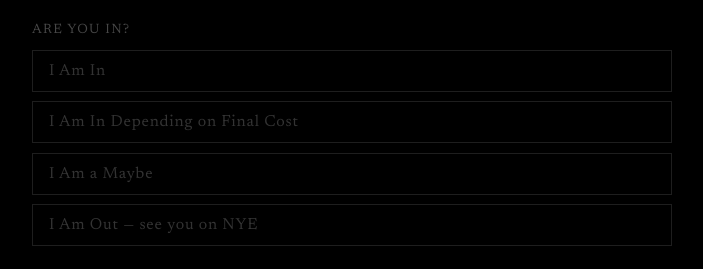
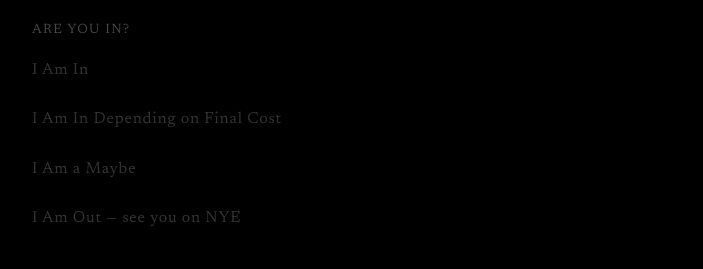
Before and after one commit to ava-firstaccess/wedding-website, a Next.js app: page /bach in a window 1280 px wide. Shown: the part 976-1245 px from the top of the page, without its empty margins (288-991 px from the left). Built offline with nearby package versions, Linux system fonts and the light colour scheme.

Commit message:
RSVP options: no border by default, border appears on selection only

```diff
--- a/app/bach/page.js
+++ b/app/bach/page.js
@@ -151,7 +151,7 @@ export default function Bach() {
                 <button
                   key={opt.value}
                   type="button"
-                  className={`${styles.pill} ${rsvp === opt.value ? styles.pillActive : ''}`}
+                  className={`${styles.pill} ${styles.pillBorderless} ${rsvp === opt.value ? styles.pillActive : ''}`}
                   onClick={() => setRsvp(opt.value)}
                 >
                   {opt.label}
--- a/app/bach/page.module.css
+++ b/app/bach/page.module.css
@@ -321,10 +321,21 @@
   color: rgba(255, 255, 255, 0.8);
 }
 
+.pillBorderless {
+  border: none;
+  padding-left: 0;
+}
+
+.pillBorderless:hover {
+  border: none;
+  color: rgba(255, 255, 255, 0.8);
+}
+
 .pill.pillActive {
   border: 2px solid rgba(255, 255, 255, 0.95);
   color: #fff;
   background: rgba(255, 255, 255, 0.08);
+  padding-left: 1rem;
 }
 
 /* ── Mobile ── */
```
